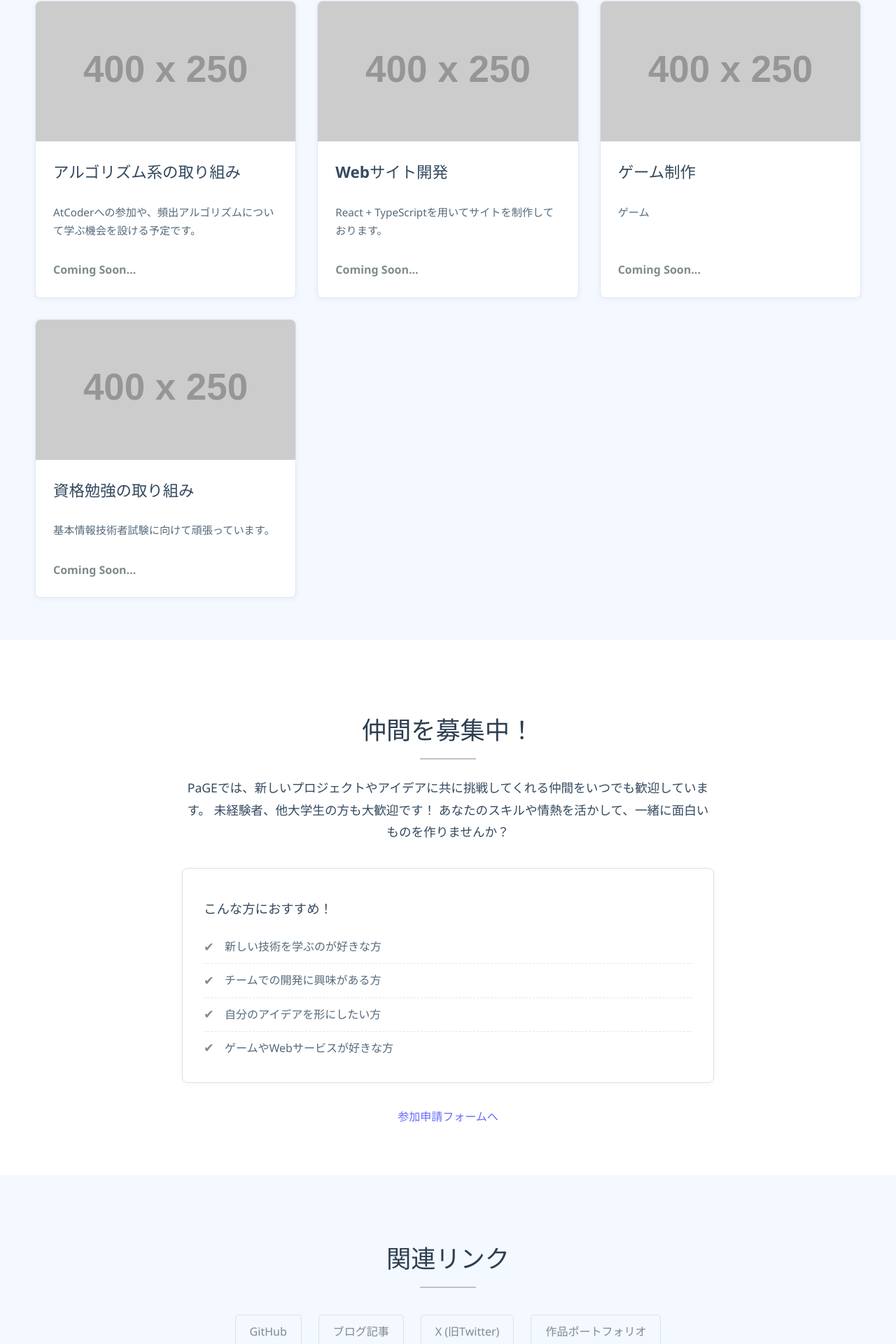
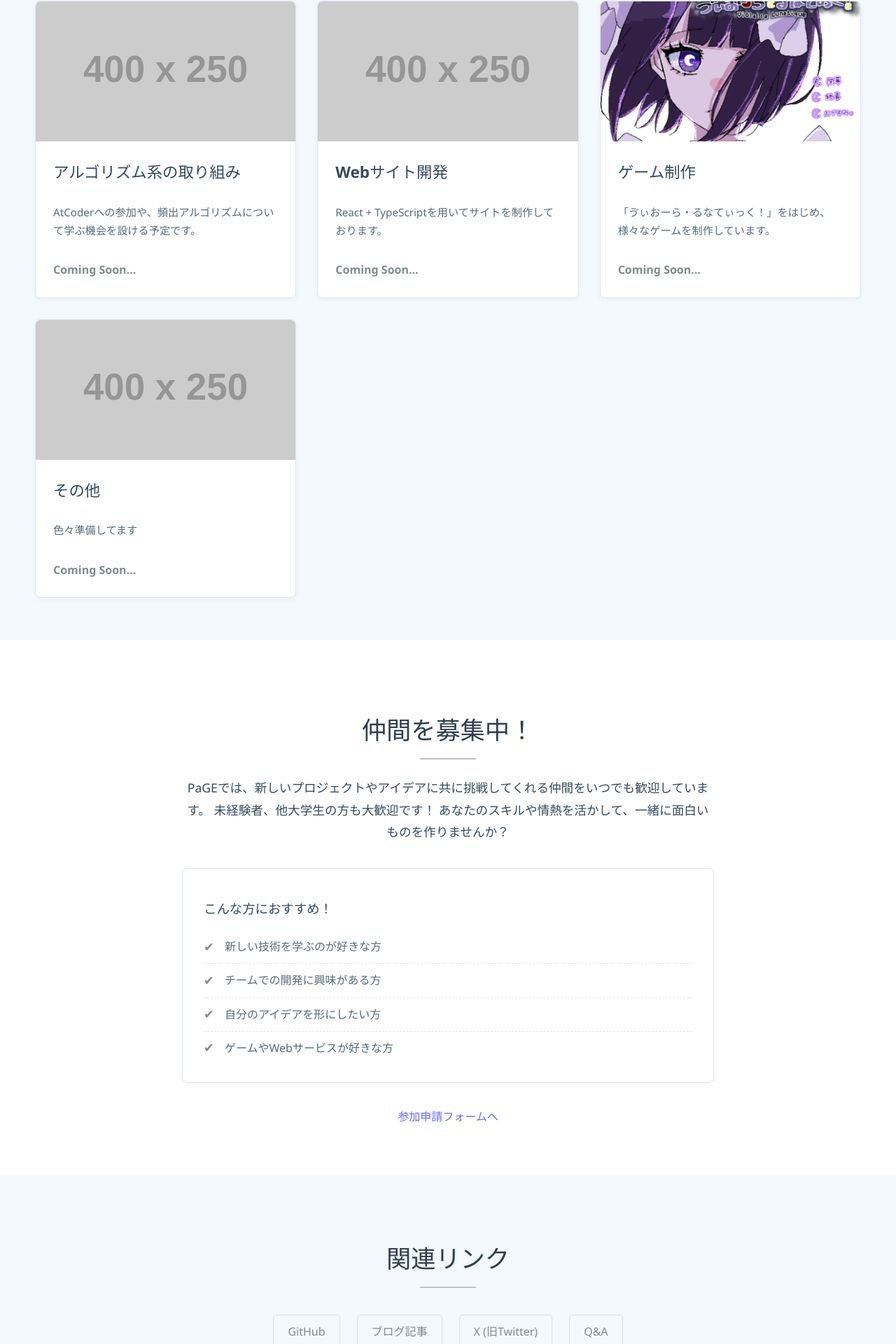
Before and after one commit to Sena-JURIA/PaGE-Official, a React (Vite) app: page / in a window 1280 px wide. Shown: the part 833-2753 px from the top of the page at 70% size. Built offline with nearby package versions, Linux system fonts and the light colour scheme.

Commit message:
banner changed

```diff
--- a/src/components/Layout.tsx
+++ b/src/components/Layout.tsx
@@ -47,7 +47,6 @@ const Layout: React.FC = () => {
             <li><Link to="/blog" className={getLinkClass('/blog')}>ブログ</Link></li>
             <li><Link to="/qanda" className={getLinkClass('/qanda')}>Q&A</Link></li>
             <li><a href="/#links">リンク</a></li>
-            <li><a href="#">その他</a></li>
           </ul>
         </nav>
         <nav id="main-nav-mobile" className={`mobile-nav ${isMenuOpen ? 'is-open' : ''}`}>
@@ -70,25 +69,11 @@ const Layout: React.FC = () => {
       <footer className="site-footer">
         <section>
           <h4>リンク</h4>
-          <a href="#" className="footer-link">About Us</a>
           <a href="/blog" className="footer-link">ブログ記事</a>
           <a href="https://x.com/WearePaGE0125" className="footer-link">X (旧Twitter)</a>
-          <a href="#" className="footer-link">作品ポートフォリオ</a>
+          <a href="/qanda" className="footer-link">Q&A</a>
         </section>
-        <section>
-          <h4>仮</h4>
-          <a href="#" className="footer-link">あ</a>
-          <a href="#" className="footer-link">ああ</a>
-          <a href="#" className="footer-link">あああ</a>
-          <a href="#" className="footer-link">ああああ</a>
-        </section>
-        <section>
-          <h4>仮2</h4>
-          <a href="#" className="footer-link">あ</a>
-          <a href="#" className="footer-link">ああ</a>
-          <a href="#" className="footer-link">あああ</a>
-          <a href="#" className="footer-link">ああああ</a>
-        </section>
+
         <p>&copy; 2025 PaGE. All Rights Reserved.</p>
       </footer>
     </>
--- a/src/main.tsx
+++ b/src/main.tsx
@@ -9,6 +9,7 @@ import BlogPostPage from './pages/blog/BlogPostPage';
 import BlogLayout from './pages/blog/BlogLayout'; // Import the new BlogLayout
 import QandA from './components/QandA';
 import Layout from './components/Layout';
+import gameImageUrl from './assets/images/game_image.png';
 
 function Home() {
   const [showSplash, setShowSplash] = useState(true);
@@ -51,18 +52,18 @@ function Home() {
                 </div>
               </div>
               <div className="activity-card">
-                <img src="https://placehold.co/400x250/F012BE/FFF?text=Game" alt="ゲーム制作" />
+                <img src={gameImageUrl} alt="ゲーム制作" />
                 <div className="activity-card-content">
                   <h3>ゲーム制作</h3>
-                  <p>ゲーム</p>
+                  <p>「ゔぃおーら・るなてぃっく！」をはじめ、様々なゲームを制作しています。</p>
                   <a href="#" className="card-link">Coming Soon...</a>
                 </div>
               </div>
               <div className="activity-card">
-                <img src="https://placehold.co/400x250/2ECC40/FFF?text=FE" alt="資格勉強" />
+                <img src="https://placehold.co/400x250/2ECC40/FFF?text=???" alt="資格勉強" />
                 <div className="activity-card-content">
-                  <h3>資格勉強の取り組み</h3>
-                  <p>基本情報技術者試験に向けて頑張っています。</p>
+                  <h3>その他</h3>
+                  <p>色々準備してます</p>
                   <a href="#" className="card-link">Coming Soon...</a>
                 </div>
               </div>
@@ -95,7 +96,7 @@ function Home() {
             <a href="#">GitHub</a>
             <a href="/blog">ブログ記事</a>
             <a href="https://x.com/WearePaGE0125">X (旧Twitter)</a>
-            <a href="#">作品ポートフォリオ</a>
+            <a href="/qanda">Q&A</a>
           </section>
       </div>
     </>
```
Also changed, not shown: src/assets/images/game_image.png (added).
